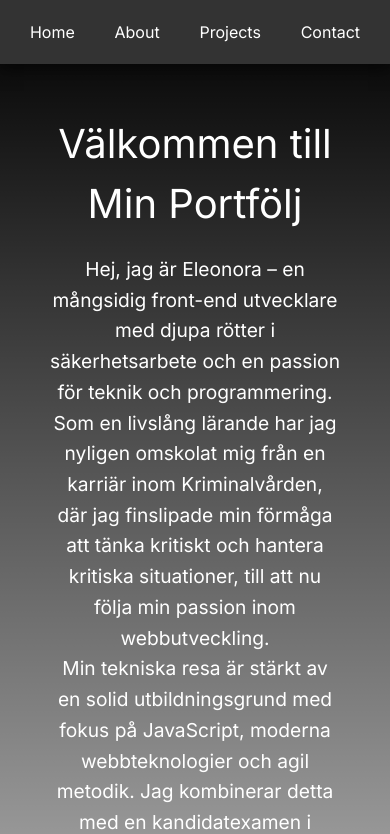
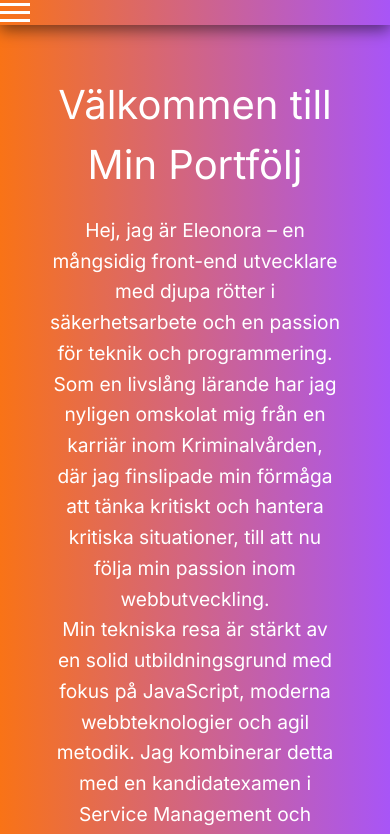
Before and after one commit to Elli2022/my-portfolio, a Next.js app: page / in a window 390 px wide. Shown: the top 834 px of the page. Built offline with nearby package versions, Linux system fonts and the light colour scheme.

Commit message:
hamburgermenu + gradient background

```diff
--- a/src/app/components/Navbar.tsx
+++ b/src/app/components/Navbar.tsx
@@ -1,12 +1,31 @@
-// src/components/Navbar/Navbar.js
-import React from "react";
+// src/components/Navbar/Navbar.tsx
+
+"use client";
+import React, { useState } from "react";
 import Link from "next/link";
 
 const Navbar = () => {
+  const [isOpen, setIsOpen] = useState(false);
+
+  const toggleMenu = () => {
+    console.log("Current isOpen value (before toggle):", isOpen);
+    setIsOpen((current) => {
+      console.log("New isOpen value (after toggle):", !current);
+      return !current;
+    });
+  };
+
   return (
     <nav>
-      <div className="navbar-container">
-        <Link href="/">Home</Link>
+      <div className="menu-icon" onClick={toggleMenu}>
+        <span></span>
+        <span></span>
+        <span></span>
+      </div>
+      <div className={`navbar-container ${isOpen ? "active" : ""}`}>
+        <Link href="/" onClick={() => setIsOpen(false)}>
+          Home
+        </Link>
         <Link href="/about">About</Link>
         <Link href="/projects">Projects</Link>
         <Link href="/contact">Contact</Link>
--- a/src/app/globals.css
+++ b/src/app/globals.css
@@ -86,6 +86,7 @@ p {
   background-color: #333;
   color: white;
   padding: 10px;
+  z-index: 25px;
 }
 
 nav a {
@@ -95,17 +96,16 @@ nav a {
 }
 
 nav a:hover {
-  background-color: #555;
+  background-color: black;
 }
 
 
-.navbar-container a {
-  /* Grundläggande styling */
+/* .navbar-container a {
   color: white;
   text-decoration: none;
   padding: 10px 15px;
   transition: transform 0.3s, box-shadow 0.3s;
-}
+} */
 
 .navbar-container a:hover {
   transform: translateY(-5px) scale(1.1);
@@ -118,5 +118,60 @@ nav {
 }
 
 .navbar-container {
-  background: /* Din färg eller textur */;
+  background: black;
 }
+
+
+.menu-icon {
+  display: flex;
+  flex-direction: column;
+  justify-content: space-around;
+  width: 30px;
+  height: 25px;
+  cursor: pointer;
+}
+
+.menu-icon span {
+  display: block;
+  width: 100%;
+  height: 3px;
+  background-color: white;
+  transition: all 0.3s ease;
+}
+/*
+.navbar-container {
+  display: flex;
+  justify-content: space-around;
+  align-items: center;
+  background-color: #333;
+  padding: 10px;
+  transition: all 0.3s ease;
+} */
+
+
+.navbar-container {
+  position: absolute;
+  top: 0;
+  left: -100%;
+  flex-direction: column;
+  width: 100%;
+  height: 100vh;
+  background-color: rgba(0, 0, 0, 0.9);
+  align-items: flex-start;
+  padding-top: 20px;
+  z-index: 10; /* Lägg till denna rad */
+}
+
+.navbar-container.active {
+  left: 0;
+  z-index: 10; /* Lägg till denna rad */
+}
+
+
+  .navbar-container a {
+    padding: 10px;
+    color: white;
+    font-size: 20px;
+    font-weight: 700;
+    text-decoration: none;
+  }
--- a/src/app/page.tsx
+++ b/src/app/page.tsx
@@ -5,24 +5,25 @@ import Navbar from "./components/Navbar";
 function Home() {
   return (
     <>
+      <div className="min-h-screen bg-gradient-to-r from-orange-500 to-purple-500">
         <Navbar />
         <div className="home">
           <h1>Välkommen till Min Portfölj</h1>
           <p>
             Hej, jag är Eleonora – en mångsidig front-end utvecklare med djupa
-          rötter i säkerhetsarbete och en passion för teknik och programmering.
-          Som en livslång lärande har jag nyligen omskolat mig från en karriär
-          inom Kriminalvården, där jag finslipade min förmåga att tänka kritiskt
-          och hantera kritiska situationer, till att nu följa min passion inom
-          webbutveckling.
+            rötter i säkerhetsarbete och en passion för teknik och
+            programmering. Som en livslång lärande har jag nyligen omskolat mig
+            från en karriär inom Kriminalvården, där jag finslipade min förmåga
+            att tänka kritiskt och hantera kritiska situationer, till att nu
+            följa min passion inom webbutveckling.
           </p>
           <p>
-          Min tekniska resa är stärkt av en solid utbildningsgrund med fokus på
-          JavaScript, moderna webbteknologier och agil metodik. Jag kombinerar
-          detta med en kandidatexamen i Service Management och erfarenheter som
-          sträcker sig från cybersäkerhet till projektledning, vilket ger mig en
-          unik förmåga att förstå både tekniska och affärsmässiga aspekter av
-          projekt jag engagerar mig i.
+            Min tekniska resa är stärkt av en solid utbildningsgrund med fokus
+            på JavaScript, moderna webbteknologier och agil metodik. Jag
+            kombinerar detta med en kandidatexamen i Service Management och
+            erfarenheter som sträcker sig från cybersäkerhet till
+            projektledning, vilket ger mig en unik förmåga att förstå både
+            tekniska och affärsmässiga aspekter av projekt jag engagerar mig i.
           </p>
           <p>
             Utöver teknik, brinner jag för att skapa säkra och tillgängliga
@@ -32,6 +33,7 @@ function Home() {
           </p>
         </div>
         <Footer />
+      </div>
     </>
   );
 }
```
Lines whose indentation alone changed are shown as unchanged.
